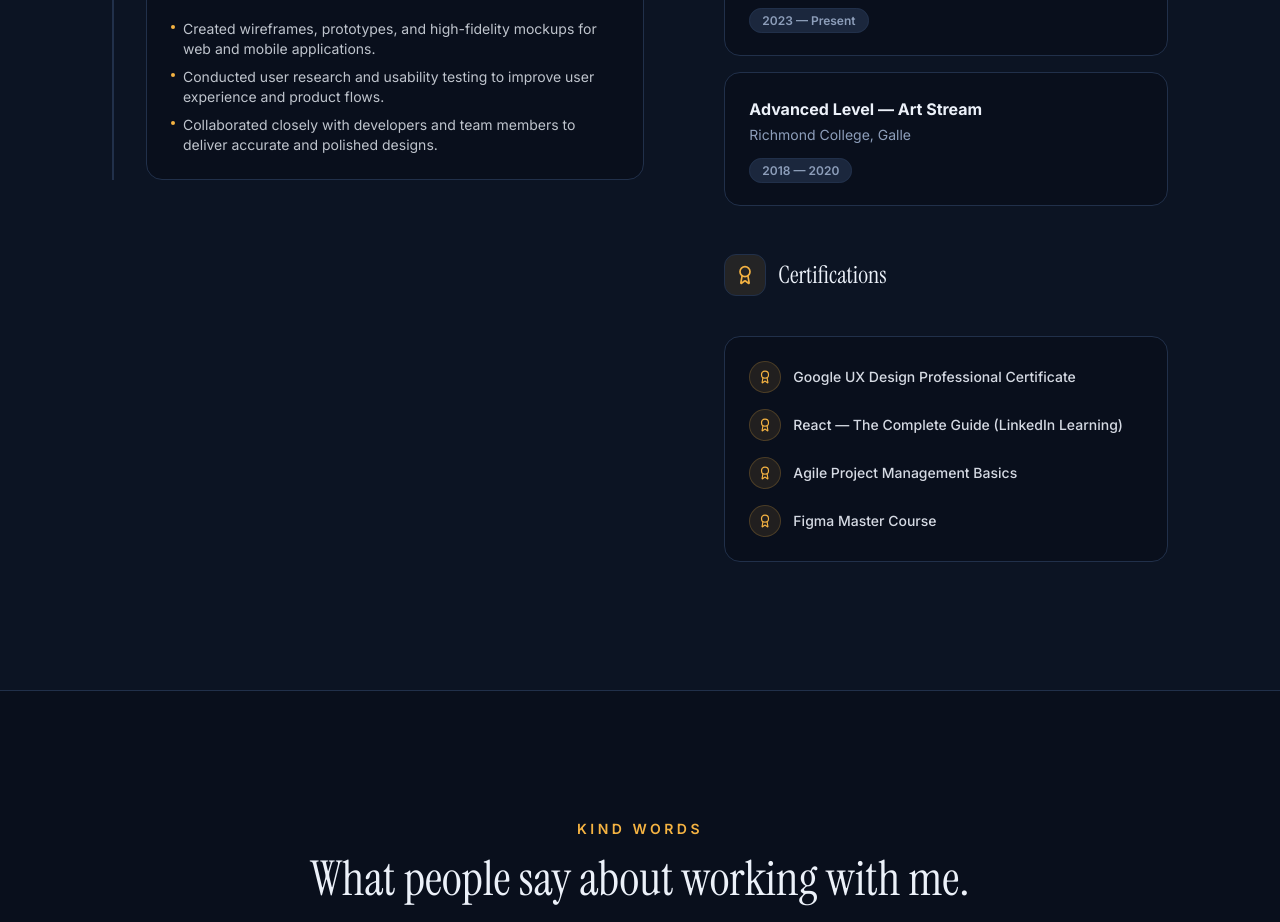
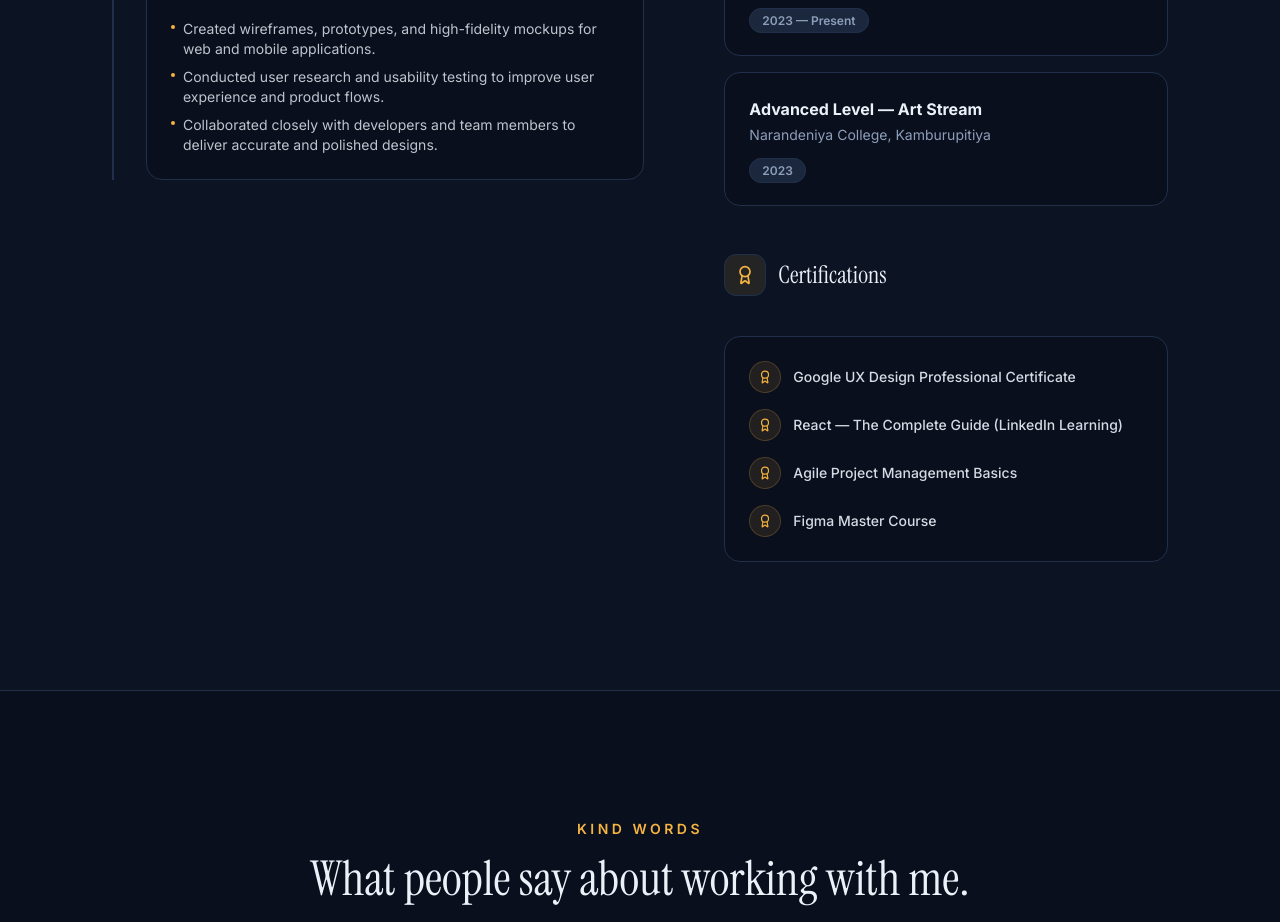
Before and after one commit to praween-imalsha/praween-imalsha_personal_portfolio, a React (Vite) app: page / in a window 1280 px wide. Shown: the part 4440-5362 px from the top of the page. Built offline with nearby package versions, Linux system fonts and the light colour scheme.

Commit message:
Modify education section and certification headers
Updated education details and adjusted section headers for clarity.

```diff
--- a/src/components/Resume.tsx
+++ b/src/components/Resume.tsx
@@ -23,8 +23,8 @@ const education = [
   },
   {
     degree: 'Advanced Level — Art Stream',
-    institute: 'Richmond College, Galle',
-    duration: '2018 — 2020',
+    institute: 'Narandeniya College, Kamburupitiya',
+    duration: '2023',
   },
 ];
 
@@ -54,7 +54,7 @@ export function Resume() {
         </FadeIn>
 
         <div className="grid lg:grid-cols-[1.2fr_1fr] gap-12 lg:gap-20">
-          {/* ==================== EXPERIENCE ==================== */}
+          {/* ================= EXPERIENCE ================= */}
           <div>
             <FadeIn className="flex items-center gap-3 mb-10">
               <div className="p-2.5 bg-accent/10 text-accent rounded-xl border border-border">
@@ -101,7 +101,6 @@ export function Resume() {
                           className="text-sm text-foreground/80 flex items-start gap-2"
                         >
                           <span className="text-accent mt-1.5 w-1 h-1 rounded-full bg-accent shrink-0" />
-
                           {desc}
                         </li>
                       ))}
@@ -112,9 +111,9 @@ export function Resume() {
             </div>
           </div>
 
-          {/* ==================== EDUCATION & CERTIFICATIONS ==================== */}
+          {/* ================= EDUCATION & CERTIFICATIONS ================= */}
           <div className="space-y-12">
-            {/* ==================== EDUCATION ==================== */}
+            {/* ================= EDUCATION ================= */}
             <div>
               <FadeIn className="flex items-center gap-3 mb-10">
                 <div className="p-2.5 bg-accent/10 text-accent rounded-xl border border-border">
@@ -149,7 +148,7 @@ export function Resume() {
               </div>
             </div>
 
-            {/* ==================== CERTIFICATIONS ==================== */}
+            {/* ================= CERTIFICATIONS ================= */}
             <div>
               <FadeIn className="flex items-center gap-3 mb-10">
                 <div className="p-2.5 bg-accent/10 text-accent rounded-xl border border-border">
```
